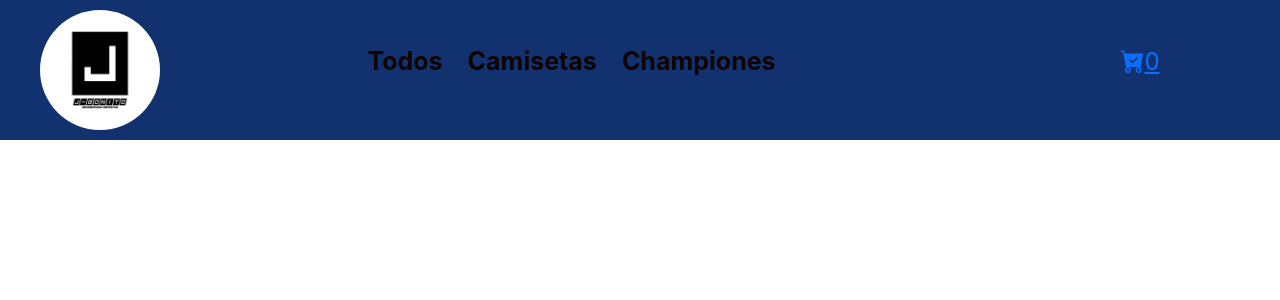
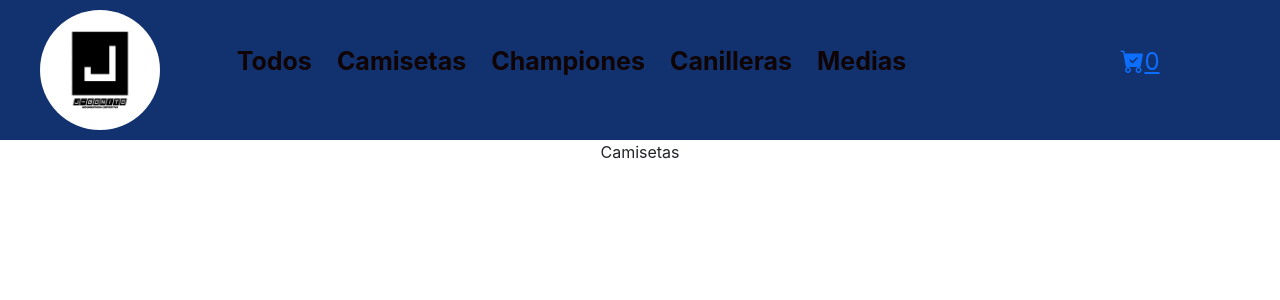
Before and after one commit to IgnacioBonfrisco/J-Bonito-comision-47185, a React (Create React App) app: page /camisetas in a window 1280 px wide. Shown: the top 300 px of the page. Built offline with nearby package versions, Linux system fonts and the light colour scheme.

Commit message:
Agregue los componentes en donde se van a visualizar mis cards

```diff
--- a/src/App.js
+++ b/src/App.js
@@ -2,6 +2,13 @@ import './App.css';
 import Navbar from './NavBar/NavBar';
 import ItemListContainer from './ListConteiner/ItemListContainer';
 import { BrowserRouter, Routes, Route } from 'react-router-dom';
+import Camisetas from './Components/Camisetas';
+import Championes from './Components/Championes';
+import Canilleras from './Components/Canilleras';
+import Medias from './Components/Medias';
+import Error from './Components/Error';
+import CartWidget from './NavBar/CartWidget';
+
 
 function App() {
   return (
@@ -10,6 +17,12 @@ function App() {
       <Navbar/>
       <Routes>
         <Route path='/' element={<ItemListContainer greeting  ='Bienvenidos a J-Bonito - Indumentaria Deportiva'/>}/>
+        <Route path='/camisetas' element={<Camisetas/>}/>
+        <Route path='/championes' element={<Championes/>}/>
+        <Route path='/canilleras' element={<Canilleras/>}/>
+        <Route path='/medias' element={<Medias/>}/>
+        <Route path='/cartWidget' element={<CartWidget/>}/>
+        <Route path='*' element={<Error/>}/>
       </Routes>
       </BrowserRouter>
     </div>
--- /dev/null
+++ b/src/Components/Camisetas.js
@@ -0,0 +1,9 @@
+import React from 'react'
+
+const Camisetas = () => {
+  return (
+    <div>Camisetas</div>
+  )
+}
+
+export default Camisetas
--- /dev/null
+++ b/src/Components/Canilleras.js
@@ -0,0 +1,9 @@
+import React from 'react'
+
+const Canilleras = () => {
+  return (
+    <div>Canilleras</div>
+  )
+}
+
+export default Canilleras
--- /dev/null
+++ b/src/Components/Championes.js
@@ -0,0 +1,9 @@
+import React from 'react'
+
+const Championes = () => {
+  return (
+    <div>Championes</div>
+  )
+}
+
+export default Championes
--- /dev/null
+++ b/src/Components/Error.js
@@ -0,0 +1,11 @@
+import React from 'react'
+
+const Error = () => {
+  return (
+    <div>
+        <h2>Error <b>404</b></h2>
+    </div>
+  )
+}
+
+export default Error
--- /dev/null
+++ b/src/Components/Medias.js
@@ -0,0 +1,9 @@
+import React from 'react'
+
+const Medias = () => {
+  return (
+    <div>Medias</div>
+  )
+}
+
+export default Medias
--- a/src/NavBar/NavBar.js
+++ b/src/NavBar/NavBar.js
@@ -13,6 +13,8 @@ function Navbar() {
                     <li><Link to="/todos">Todos</Link></li>
                     <li><Link to="/camisetas">Camisetas</Link></li>
                     <li><Link to="/championes">Championes</Link></li>
+                    <li><Link to="/canilleras">Canilleras</Link></li>
+                    <li><Link to="/medias">Medias</Link></li>
                 </ul>
                 <div>
                     <ul className="carrito">
```
